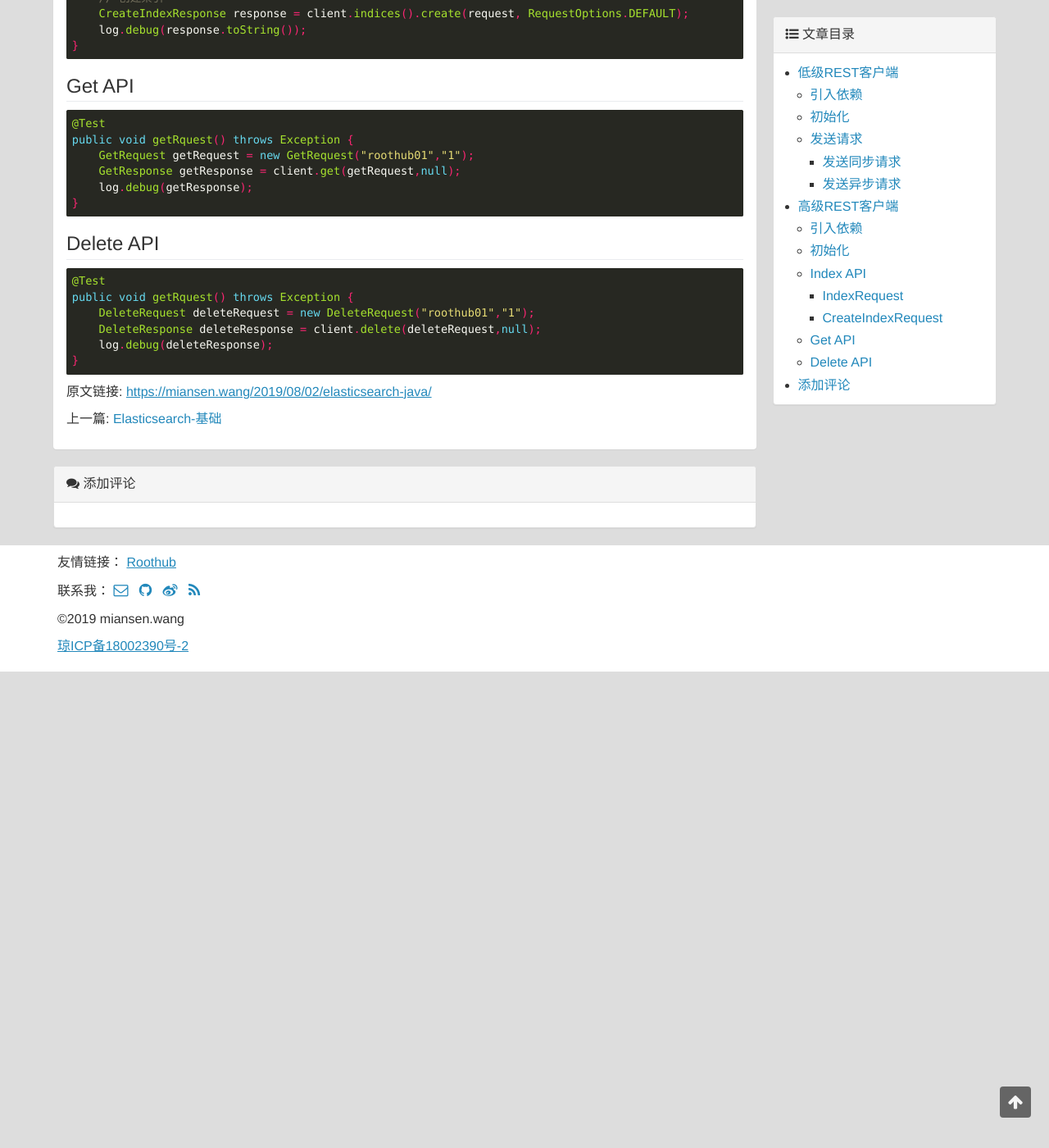
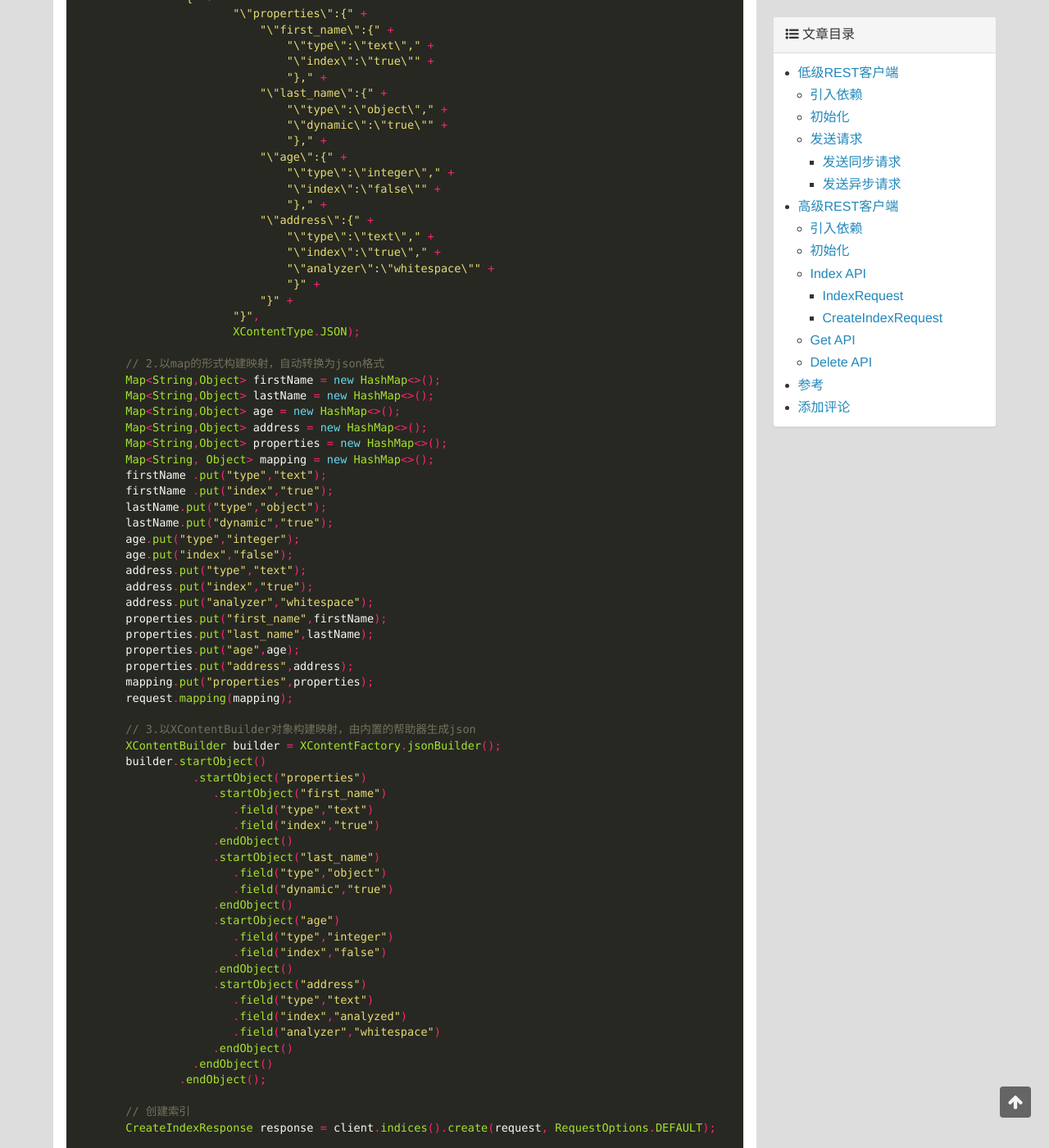
Before and after one commit to miansen/miansen.github.io, a Jekyll site: the page built from _posts/2019-08-02-elasticsearch-java.md, in a window 1280 px wide and 1400 px high, scrolled down 4267 px. Shown: the whole window at 82% size. Built offline with Jekyll 4.4.1, drawn with Linux system fonts in a browser that asks for light colours; comment, search, counter and statistics services are not loaded; before the commit the page ends 5086 px from its top, so only the background shows below that; some of the changed text lies outside the part shown.

Commit message:
add 2019-08-25-elasticsearch-cluster

````diff
--- a/_posts/2019-08-02-elasticsearch-java.md
+++ b/_posts/2019-08-02-elasticsearch-java.md
@@ -213,23 +213,94 @@ public void indexRequest() throws Exception {
 #### CreateIndexRequest
 
 ```java
-/**
- * 创建索引的同时指定分片和插入文档
- * 插入文档的用法跟上面的一样
- * @throws Exception
- */
 @Test
-public void createIndexRequest() throws Exception {
-    // 初始化对象时指定索引名字
-    CreateIndexRequest request = new CreateIndexRequest("roothub");
-    // 创建索引的同时可以设置分片
-    request.settings(Settings.builder()
-            .put("index.number_of_shards",1)
-            .put("index.number_of_shards", 5));
-    // 创建索引
-    CreateIndexResponse response = client.indices().create(request, RequestOptions.DEFAULT);
-    log.debug(response.toString());
-}
+    public void createIndexRequest() throws Exception {
+        // 初始化对象时指定索引名字
+        CreateIndexRequest request = new CreateIndexRequest("roothub");
+        // 创建索引的同时可以设置分片
+        request.settings(Settings.builder()
+                .put("index.number_of_shards",1)
+                .put("index.number_of_shards", 5));
+
+        // 创建索引的同时还可以指定映射，一共有3种方式
+
+        // 1.以字符串的形式构建映射，自动转换为json格式
+        request.mapping(
+                "{" +
+                        "\"properties\":{" +
+                            "\"first_name\":{" +
+                                "\"type\":\"text\"," +
+                                "\"index\":\"true\"" +
+                                "}," +
+                            "\"last_name\":{" +
+                                "\"type\":\"object\"," +
+                                "\"dynamic\":\"true\"" +
+                                "}," +
+                            "\"age\":{" +
+                                "\"type\":\"integer\"," +
+                                "\"index\":\"false\"" +
+                                "}," +
+                            "\"address\":{" +
+                                "\"type\":\"text\"," +
+                                "\"index\":\"true\"," +
+                                "\"analyzer\":\"whitespace\"" +
+                                "}" +
+                            "}" +
+                        "}",
+                        XContentType.JSON);
+
+        // 2.以map的形式构建映射，自动转换为json格式
+        Map<String,Object> firstName = new HashMap<>();
+        Map<String,Object> lastName = new HashMap<>();
+        Map<String,Object> age = new HashMap<>();
+        Map<String,Object> address = new HashMap<>();
+        Map<String,Object> properties = new HashMap<>();
+        Map<String, Object> mapping = new HashMap<>();
+        firstName .put("type","text");
+        firstName .put("index","true");
+        lastName.put("type","object");
+        lastName.put("dynamic","true");
+        age.put("type","integer");
+        age.put("index","false");
+        address.put("type","text");
+        address.put("index","true");
+        address.put("analyzer","whitespace");
+        properties.put("first_name",firstName);
+        properties.put("last_name",lastName);
+        properties.put("age",age);
+        properties.put("address",address);
+        mapping.put("properties",properties);
+        request.mapping(mapping);
+
+        // 3.以XContentBuilder对象构建映射，由内置的帮助器生成json
+        XContentBuilder builder = XContentFactory.jsonBuilder();
+        builder.startObject()
+                  .startObject("properties")
+                     .startObject("first_name")
+                        .field("type","text")
+                        .field("index","true")
+                     .endObject()
+                     .startObject("last_name")
+                        .field("type","object")
+                        .field("dynamic","true")
+                     .endObject()
+                     .startObject("age")
+                        .field("type","integer")
+                        .field("index","false")
+                     .endObject()
+                     .startObject("address")
+                        .field("type","text")
+                        .field("index","analyzed")
+                        .field("analyzer","whitespace")
+                     .endObject()
+                  .endObject()
+                .endObject();
+
+        // 创建索引
+        CreateIndexResponse response = client.indices().create(request, RequestOptions.DEFAULT);
+
+        log.debug(response.toString());
+    }
 ```
 ### Get API
 
@@ -251,3 +322,9 @@ public void getRquest() throws Exception {
     log.debug(deleteResponse);
 }
 ```
+
+剩下的API用到的时候再去翻文档吧，未完待续。。。
+
+## 参考
+
+[https://www.elastic.co/guide/en/elasticsearch/client/java-rest/current/java-rest-high-create-index.html](https://www.elastic.co/guide/en/elasticsearch/client/java-rest/current/java-rest-high-create-index.html)
````
Also changed, not shown: _posts/2019-07-20-elasticsearch-base.md (+1 -0 lines), _posts/2019-08-25-elasticsearch-cluster.md (added, +46 -0 lines).
